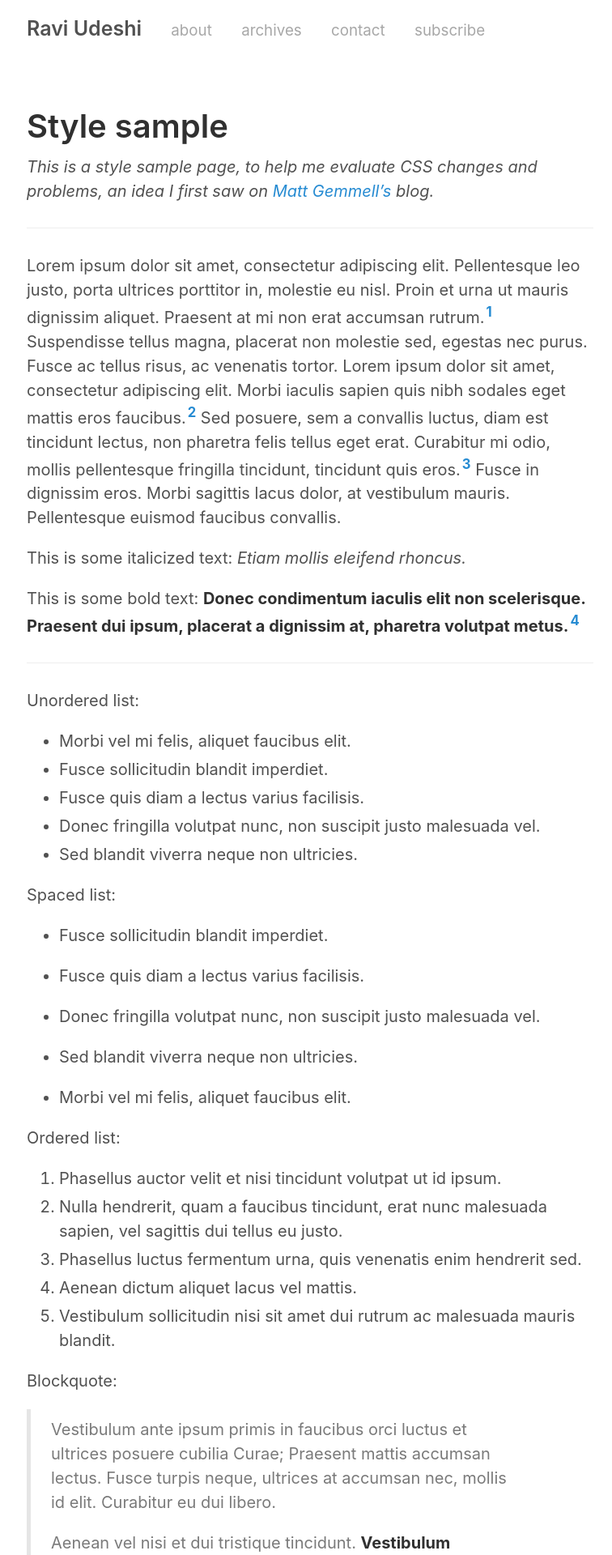
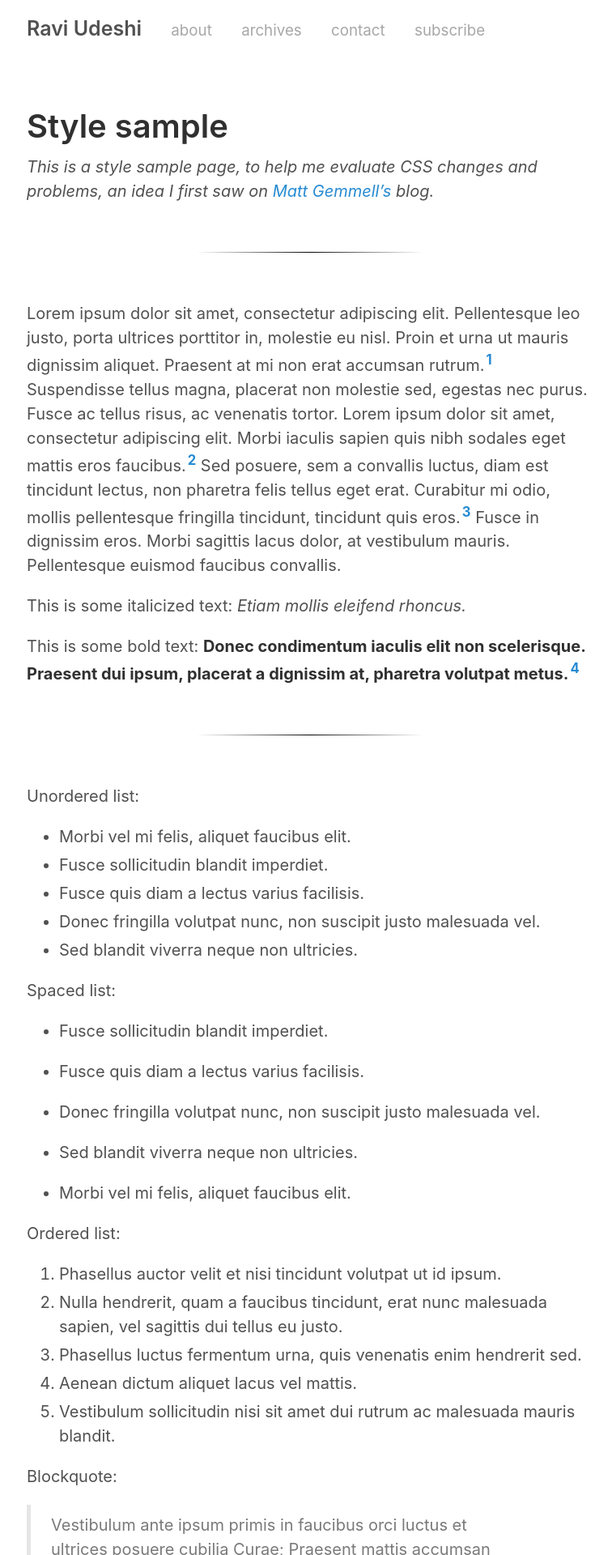
Before and after one commit to rkudeshi/rkudeshi.github.io, a Jekyll site: the page built from 5-style-sample.md, in a window 1280 px wide. Shown: the top 1920 px of the page at 81% size, without its empty margins (257-1013 px from the left). Built offline with Jekyll 4.4.1, drawn with Linux system fonts in a browser that asks for light colours.

Commit message:
Update <hr> CSS

```diff
--- a/_sass/_RAVI.scss
+++ b/_sass/_RAVI.scss
@@ -49,3 +49,17 @@ article h4 {
 .footer {
 	text-align: center;
 }
+
+// HR
+hr {
+    background: none;
+    background-size: initial;
+    background-image: -webkit-linear-gradient(left, rgba(0,0,0,0), rgba(0,0,0,0.99), rgba(0,0,0,0));
+    background-image: -moz-linear-gradient(left, rgba(0,0,0,0), rgba(0,0,0,0.99), rgba(0,0,0,0));
+    background-image: -ms-linear-gradient(left, rgba(0,0,0,0), rgba(0,0,0,0.99), rgba(0,0,0,0));
+    background-image: -o-linear-gradient(left, rgba(0,0,0,0), rgba(0,0,0,0.99), rgba(0,0,0,0));
+    border: 0;
+    height: 1px;
+    margin: 3rem auto;
+    width: 40%;
+}
```
